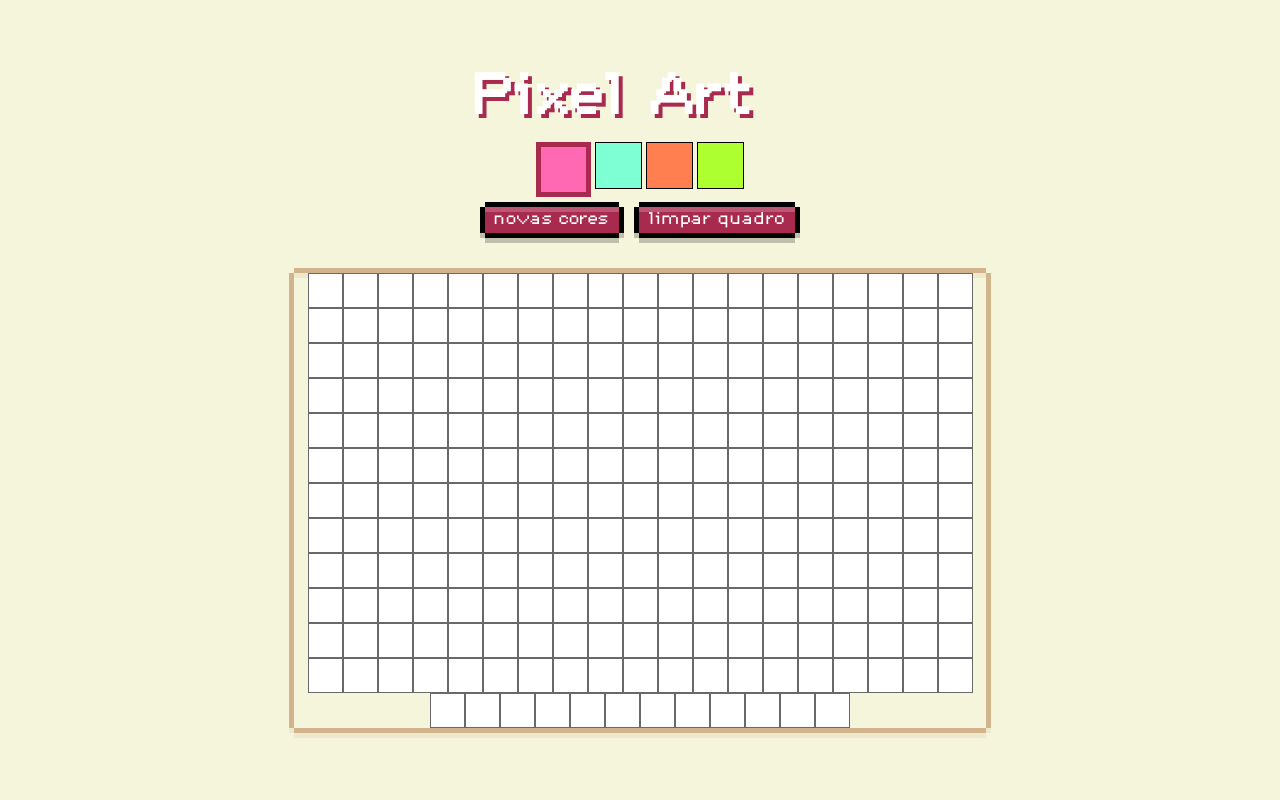
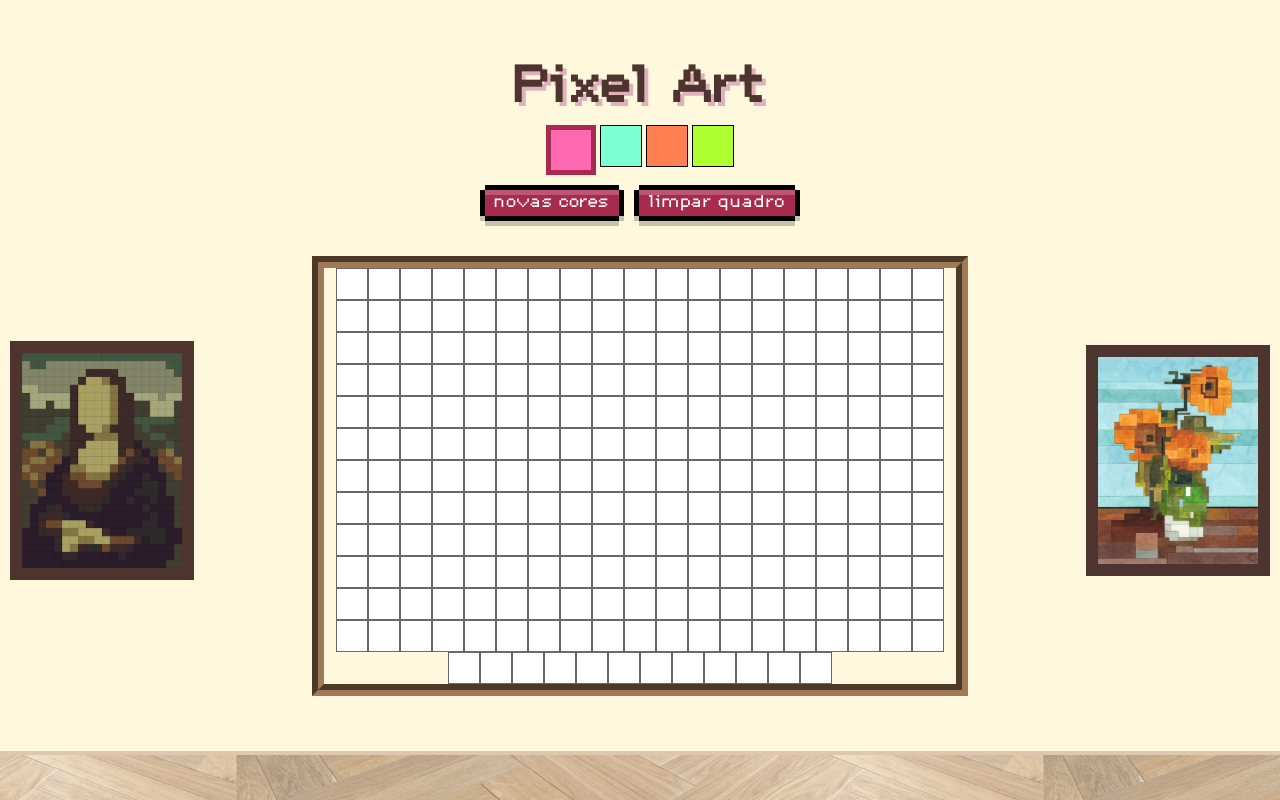
Before and after one commit to amandarosr/pixels-art, a website: page index.html in a window 1280 px wide. Drawn offline with Linux system fonts and the light colour scheme.

Commit message:
new wallpaper, footer and side paintings for wider resolutions

```diff
--- a/index.html
+++ b/index.html
@@ -23,7 +23,12 @@
           <button id="clear-board">limpar quadro</button>
         </section>
       </div>
-      <section id="pixel-board"></section>
+      <div id="exhibit">
+        <img src="./images/monalisa.jpg" alt="monalisa" class="painting mona">
+        <section id="pixel-board"></section>
+        <img src="./images/flowers.jpg" alt="vangogh" class="painting">
+      </div>
+      <footer></footer>
     </main>
     <script src="script.js"></script>
   </body>
--- a/style.css
+++ b/style.css
@@ -4,15 +4,13 @@
 }
 
 body {
-  background-color: beige;
+  background-color: cornsilk;
   display: flex;
   flex-flow: row wrap;
   justify-content: center;
   align-items: center;
   font-family: PixelFont;
   margin: 0;
-  height: 100vh;
-  /* width: 100vw; */
 }
 
 button {
@@ -33,16 +31,18 @@ button {
   flex-direction: column;
   align-items: center;
   justify-content: center;
-  height: 100%;
+  margin-top: 20px;
+  height: 90vh;
 }
 
 #title {
-  color: white;
-  text-shadow: 4px 4px 0px rgb(168, 42, 78);
-  margin: 10px 0 20px;
+  color: #4e342e;
+  text-shadow: 4px 4px 0px rgb(223, 177, 189);
+  margin: 10px 0;
   border-radius: 10%;
+  text-align: center;
   height: 50px;
-  font-size: 50px;
+  font-size: 45px;
 }
 
 #color-palette {
@@ -53,8 +53,8 @@ button {
 .color {
   border: solid black 1px;
   display: inline-block;
-  height: 45px;
-  width: 45px;
+  height: 40px;
+  width: 40px;
   margin-left: 2px;
   margin-right: 2px;
 }
@@ -62,31 +62,65 @@ button {
 #buttons-collector {
   display: flex;
   justify-content: center;
-  margin-top: 10px;
+  margin-top: 15px;
+}
+
+#exhibit {
+  display: flex;
+  align-items: center;
+  justify-content: space-between;
+  width: 100vw;
+  overflow-x: hidden;
+}
+
+.painting {
+  border: 12px #4E342E solid;
+  width: 10rem;
+  margin: 0 10px;
 }
 
 #pixel-board {
-  /* border: groove #A82A4E 15px; */
-  box-shadow: 0px 5px tan, 0px -5px tan, 5px 0px tan, -5px 0px tan,
-    0px 10px rgb(210, 180, 140, 0.2), 5px 5px rgb(210, 180, 140, 0.2),
-    -5px 5px rgb(210, 180, 140, 0.2), inset 0px 5px rgb(210, 180, 140, 0.2);
+  border: groove #a07955 12px;
   display: flex;
   flex-wrap: wrap;
   justify-content: center;
+  justify-self: center;
   padding: 0;
-  width: 692px;
-  margin: 40px 10px 10px;
+  width: 632px;
+  margin: 40px 20px 10px;
 }
 
 .pixel {
-  height: 33px;
-  width: 33px;
+  height: 30px;
+  width: 30px;
 }
 
 .selected {
   border: solid #a82a4e 5px;
 }
 
-/* @media screen and (max-width: 770px) {
+footer {
+  background-image: url("./images/wood.png");
+  background-size: contain;
+  background-position: 50%;
+  border-top: 4px solid #DDC7AF;
+  position: fixed;
+  bottom: 0;
+  margin: 0;
+  height: 45px;
+  width: 100vw;
+}
+
+@media screen and (max-width: 1150px) {
+  #exhibit {
+    justify-content: center;
+  }
+
+  .painting {
+    display: none;
+  }
+}
+
+/* @media screen and (max-width: 1150px) {
 
 } */
```
Also changed, not shown: images/flowers.jpg (added), images/monalisa.jpg (added), images/pixel-countryside.webp (deleted), images/wood.png (added).
